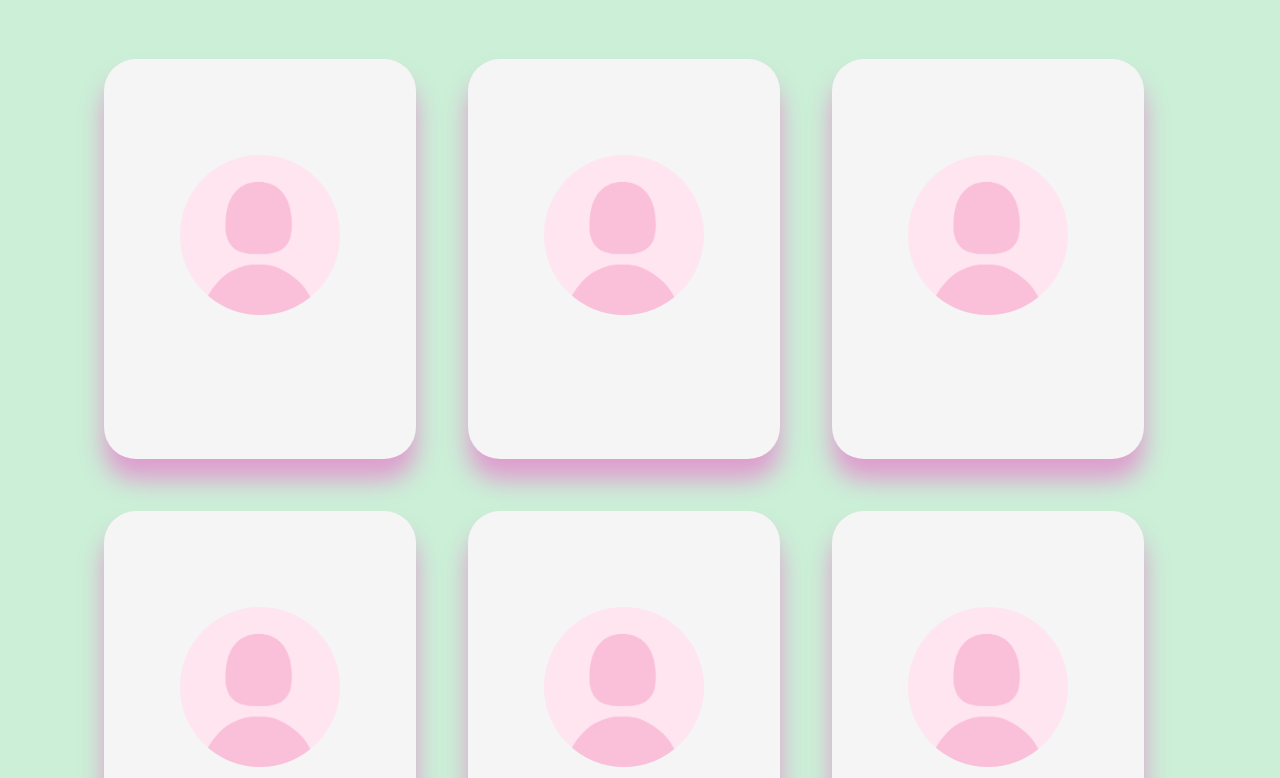
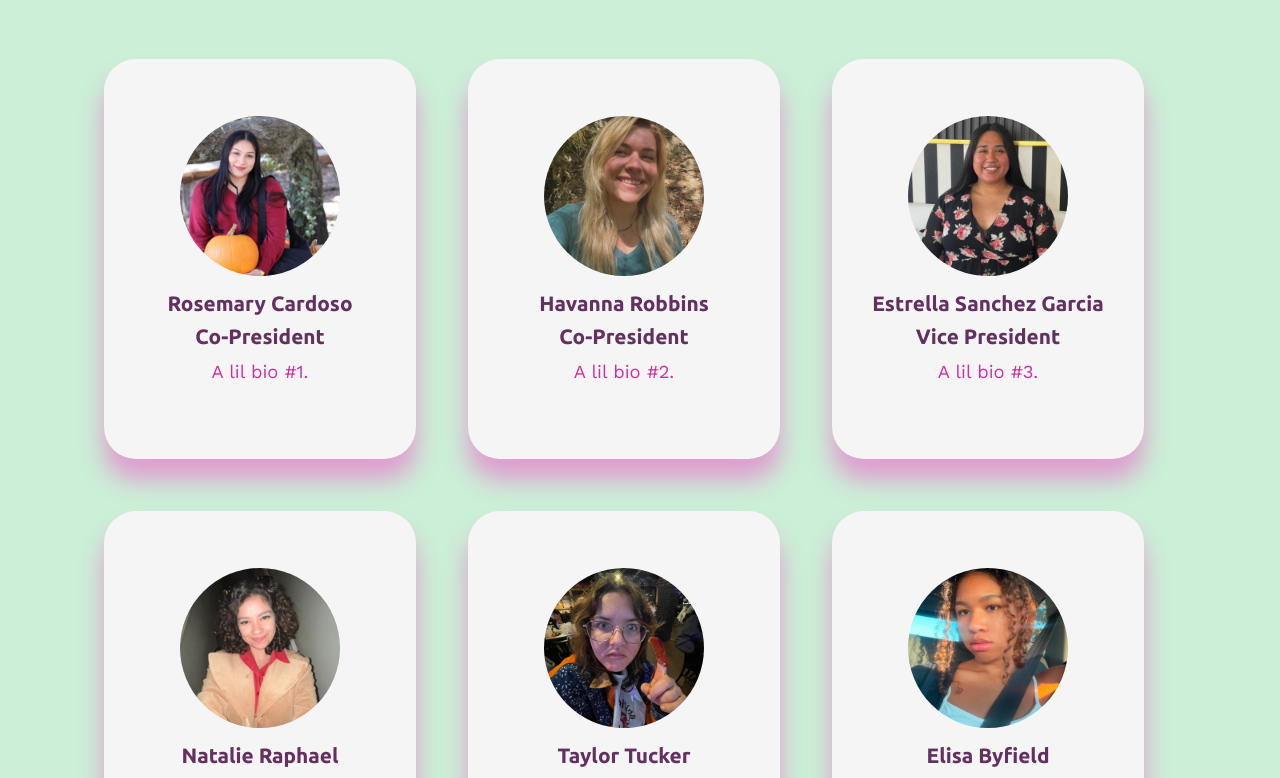
Before and after one commit to katepad/HarmonyHacksWebsite, a React (Vite) app: page /about in a window 1280 px wide. Shown: the part 1471-2249 px from the top of the page. Built offline with nearby package versions, Linux system fonts and the light colour scheme.

Commit message:
Changed json file attribute names

```diff
--- a/src/components/Testimonial.tsx
+++ b/src/components/Testimonial.tsx
@@ -33,14 +33,14 @@ const Testimonial = () => {
       <div className="contact-testimonial-content-div">
         <div className="contact-testimonial-text-div">
           <h2 className="contact-h2 color-green"> Member Testimonials </h2>
-          <h3 className="page-h3 color-white">{member.firstName} {member.lastName}</h3>
-          <p className="contact-testimonial-p color-white">{member.description}</p>
+          <h3 className="page-h3 color-white">{member.testimonial_firstName} {member.testimonial_lastName}</h3>
+          <p className="contact-testimonial-p color-white">{member.testimonial_description}</p>
         </div>
         <div className="contact-testimonial-div">
           <img
             className="contact-testimonial-img"
-            src={member.image || "/assets/temp.png"}
-            alt={`${member.firstName} ${member.lastName}`}
+            src={member.testimonial_image || "/assets/temp.png"}
+            alt={`${member.testimonial_firstName} ${member.testimonial_lastName}`}
           />
         </div>
       </div>
--- a/src/pages/About.tsx
+++ b/src/pages/About.tsx
@@ -63,11 +63,11 @@ const Board = () => {
 
       <div className="about-board-cards-container">
         {contactData.map((member: BoardMember) => (
-          <div key={member.id} className="about-board-card">
-            <img className="about-board-card-img" src={member.image || "/assets/temp.png"} alt={`${member.firstName} ${member.lastName}`} />
-            <h3 className="about-h3 color-darkpurple">{member.firstName} {member.lastName}</h3>
-            <h3 className="about-h3 color-darkpurple">{member.position}</h3>
-            <p className="page-p color-pink">{member.description}</p>
+          <div key={member.board_id} className="about-board-card">
+            <img className="about-board-card-img" src={member.board_image || "/assets/temp.png"} alt={`${member.board_firstName} ${member.board_lastName}`} />
+            <h3 className="about-h3 color-darkpurple">{member.board_firstName} {member.board_lastName}</h3>
+            <h3 className="about-h3 color-darkpurple">{member.board_position}</h3>
+            <p className="page-p color-pink">{member.board_description}</p>
           </div>
         ))}
       </div>
--- a/src/pages/Resources.tsx
+++ b/src/pages/Resources.tsx
@@ -48,13 +48,13 @@ const Resources: React.FC = () => {
         ) : (
           filteredResources.map((resource, index) => (
             <div key={index} className="card">
-              {resource.imgSrc && resource.imgAlt && (
-                <img src={resource.imgSrc} alt={resource.imgAlt} className="card-img" />
+              {resource.resource_image && resource.resource_imgAlt && (
+                <img src={resource.resource_image} alt={resource.resource_imgAlt} className="card-img" />
               )}
-              {resource.title && <h1 className="card-title">{resource.title}</h1>}
-              {resource.description && <p className="card-description">{resource.description}</p>}
-              {resource.buttonText && resource.link && (
-                <a href={resource.link} className="card-btn">
+              {resource.resource_title && <h1 className="card-title">{resource.resource_title}</h1>}
+              {resource.resource_description && <p className="card-description">{resource.resource_description}</p>}
+              {resource.buttonText && resource.resource_link && (
+                <a href={resource.resource_link} className="card-btn">
                   {resource.buttonText}
                 </a>
               )}
```
